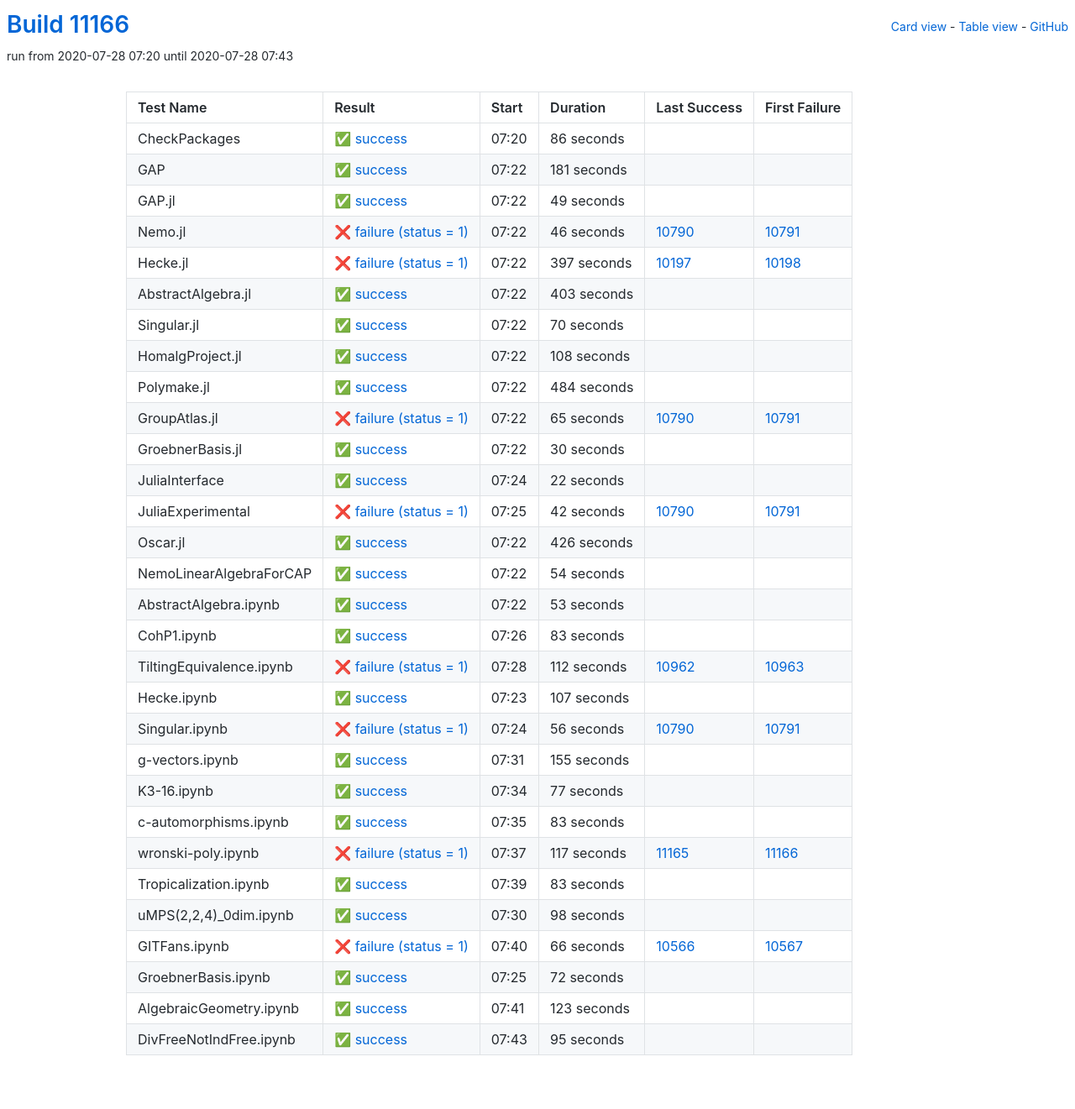
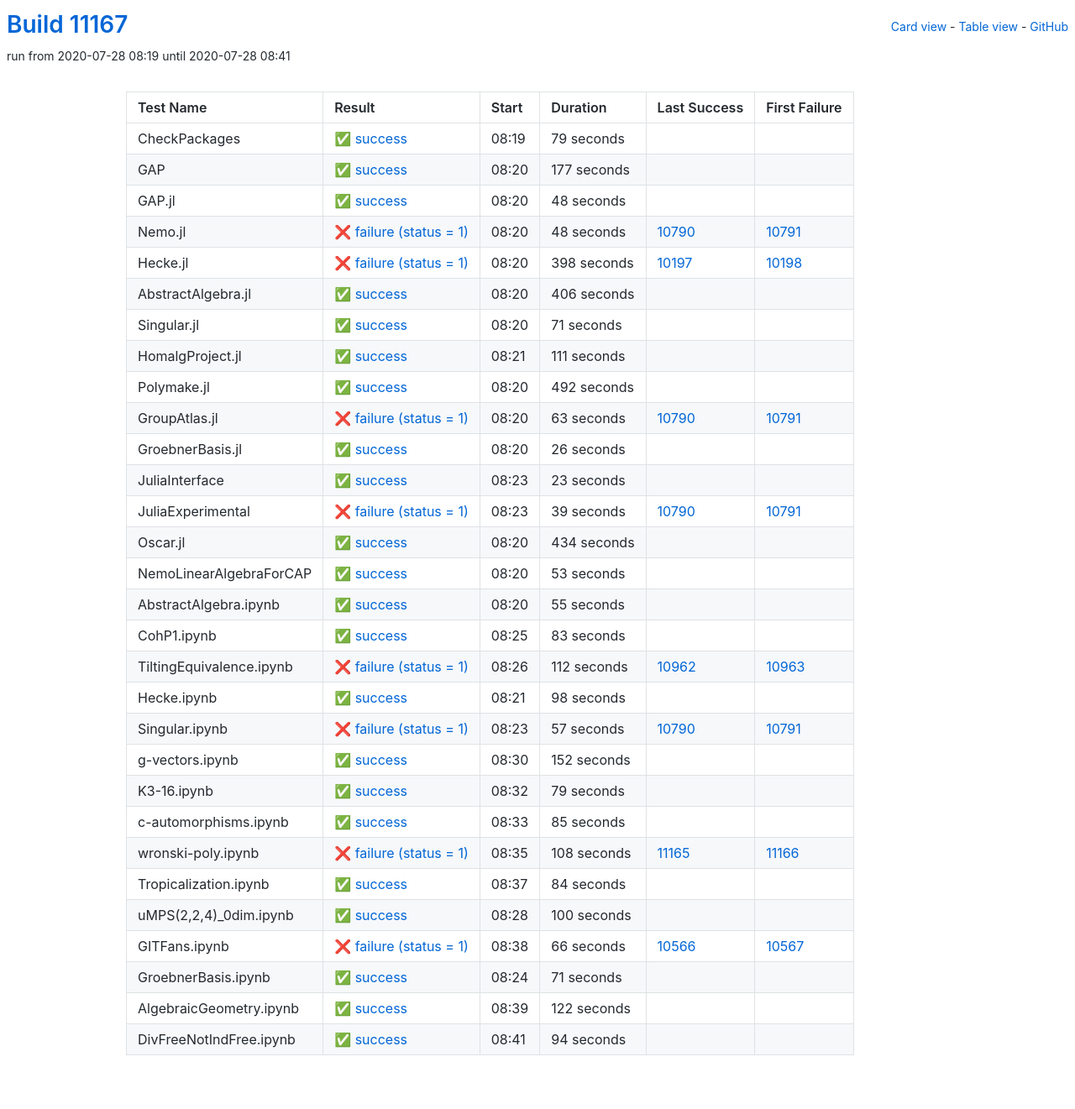
Before and after one commit to oscar-system/oscar-ci-status, a Jekyll site: the page built from table.html, in a window 1280 px wide. Shown: the whole page at 84% size. Built offline with Jekyll 4.4.1, drawn with Linux system fonts in a browser that asks for light colours.

Commit message:
Build #11167

```diff
--- a/_data/ci.yml
+++ b/_data/ci.yml
@@ -1,6 +1,6 @@
 ---
-build: 11166
-build_url: https://oscarci.mathematik.uni-kl.de/job/oscar/11166/
+build: 11167
+build_url: https://oscarci.mathematik.uni-kl.de/job/oscar/11167/
 job: oscar
 organization: oscar-system
 repo: oscar-ci-status
@@ -8,188 +8,176 @@
 tests:
 - name: CheckPackages
   id: checkpackages
-  log: https://oscarci.mathematik.uni-kl.de/job/oscar/11166/artifact/logs/build-11166/CheckPackages.log
-  start: 2020-07-28 07:20
+  log: https://oscarci.mathematik.uni-kl.de/job/oscar/11167/artifact/logs/build-11167/CheckPackages.log
+  start: 2020-07-28 08:19
   success: true
   exitcode: 0
   status: success
-  duration: 86
+  duration: 79
   last_success: false
   last_success_url:
   first_failure: false
   first_failure_url:
 - name: GAP
   id: gap
-  log: https://oscarci.mathematik.uni-kl.de/job/oscar/11166/artifact/logs/build-11166/GAP.log
-  start: 2020-07-28 07:22
+  log: https://oscarci.mathematik.uni-kl.de/job/oscar/11167/artifact/logs/build-11167/GAP.log
+  start: 2020-07-28 08:20
   success: true
   exitcode: 0
   status: success
-  duration: 181
+  duration: 177
   last_success: false
   last_success_url:
   first_failure: false
   first_failure_url:
 - name: GAP.jl
   id: gap-jl
-  log: https://oscarci.mathematik.uni-kl.de/job/oscar/11166/artifact/logs/build-11166/GAP.jl.log
-  start: 2020-07-28 07:22
+  log: https://oscarci.mathematik.uni-kl.de/job/oscar/11167/artifact/logs/build-11167/GAP.jl.log
+  start: 2020-07-28 08:20
   success: true
   exitcode: 0
   status: success
-  duration: 49
+  duration: 48
   last_success: false
   last_success_url:
   first_failure: false
   first_failure_url:
 - name: Nemo.jl
   id: nemo-jl
-  log: https://oscarci.mathematik.uni-kl.de/job/oscar/11166/artifact/logs/build-11166/Nemo.jl.log
-  start: 2020-07-28 07:22
+  log: https://oscarci.mathematik.uni-kl.de/job/oscar/11167/artifact/logs/build-11167/Nemo.jl.log
+  start: 2020-07-28 08:20
   success: false
   exitcode: 1
   status: failure
-  duration: 46
+  duration: 48
   last_success: 10790
   last_success_url: https://oscarci.mathematik.uni-kl.de/job/oscar/10790/
   first_failure: 10791
   first_failure_url: https://oscarci.mathematik.uni-kl.de/job/oscar/10791/
 - name: Hecke.jl
   id: hecke-jl
-  log: https://oscarci.mathematik.uni-kl.de/job/oscar/11166/artifact/logs/build-11166/Hecke.jl.log
-  start: 2020-07-28 07:22
+  log: https://oscarci.mathematik.uni-kl.de/job/oscar/11167/artifact/logs/build-11167/Hecke.jl.log
+  start: 2020-07-28 08:20
   success: false
   exitcode: 1
   status: failure
-  duration: 397
+  duration: 398
   last_success: 10197
   last_success_url: https://oscarci.mathematik.uni-kl.de/job/oscar/10197/
   first_failure: 10198
   first_failure_url: https://oscarci.mathematik.uni-kl.de/job/oscar/10198/
 - name: AbstractAlgebra.jl
   id: abstractalgebra-jl
-  log: https://oscarci.mathematik.uni-kl.de/job/oscar/11166/artifact/logs/build-11166/AbstractAlgebra.jl.log
-  start: 2020-07-28 07:22
+  log: https://oscarci.mathematik.uni-kl.de/job/oscar/11167/artifact/logs/build-11167/AbstractAlgebra.jl.log
+  start: 2020-07-28 08:20
   success: true
   exitcode: 0
   status: success
-  duration: 403
+  duration: 406
   last_success: false
   last_success_url:
   first_failure: false
   first_failure_url:
 - name: Singular.jl
   id: singular-jl
-  log: https://oscarci.mathematik.uni-kl.de/job/oscar/11166/artifact/logs/build-11166/Singular.jl.log
-  start: 2020-07-28 07:22
+  log: https://oscarci.mathematik.uni-kl.de/job/oscar/11167/artifact/logs/build-11167/Singular.jl.log
+  start: 2020-07-28 08:20
   success: true
   exitcode: 0
   status: success
-  duration: 70
+  duration: 71
   last_success: false
   last_success_url:
   first_failure: false
   first_failure_url:
 - name: HomalgProject.jl
   id: homalgproject-jl
-  log: https://oscarci.mathematik.uni-kl.de/job/oscar/11166/artifact/logs/build-11166/HomalgProject.jl.log
-  start: 2020-07-28 07:22
+  log: https://oscarci.mathematik.uni-kl.de/job/oscar/11167/artifact/logs/build-11167/HomalgProject.jl.log
+  start: 2020-07-28 08:21
   success: true
   exitcode: 0
   status: success
-  duration: 108
+  duration: 111
   last_success: false
   last_success_url:
   first_failure: false
   first_failure_url:
 - name: Polymake.jl
   id: polymake-jl
-  log: https://oscarci.mathematik.uni-kl.de/job/oscar/11166/artifact/logs/build-11166/Polymake.jl.log
-  start: 2020-07-28 07:22
+  log: https://oscarci.mathematik.uni-kl.de/job/oscar/11167/artifact/logs/build-11167/Polymake.jl.log
+  start: 2020-07-28 08:20
   success: true
   exitcode: 0
   status: success
-  duration: 484
+  duration: 492
   last_success: false
   last_success_url:
   first_failure: false
   first_failure_url:
 - name: GroupAtlas.jl
   id: groupatlas-jl
-  log: https://oscarci.mathematik.uni-kl.de/job/oscar/11166/artifact/logs/build-11166/GroupAtlas.jl.log
-  start: 2020-07-28 07:22
+  log: https://oscarci.mathematik.uni-kl.de/job/oscar/11167/artifact/logs/build-11167/GroupAtlas.jl.log
+  start: 2020-07-28 08:20
   success: false
   exitcode: 1
   status: failure
-  duration: 65
+  duration: 63
   last_success: 10790
   last_success_url: https://oscarci.mathematik.uni-kl.de/job/oscar/10790/
   first_failure: 10791
   first_failure_url: https://oscarci.mathematik.uni-kl.de/job/oscar/10791/
 - name: GroebnerBasis.jl
   id: groebnerbasis-jl
-  log: https://oscarci.mathematik.uni-kl.de/job/oscar/11166/artifact/logs/build-11166/GroebnerBasis.jl.log
-  start: 2020-07-28 07:22
+  log: https://oscarci.mathematik.uni-kl.de/job/oscar/11167/artifact/logs/build-11167/GroebnerBasis.jl.log
+  start: 2020-07-28 08:20
   success: true
   exitcode: 0
   status: success
-  duration: 30
+  duration: 26
   last_success: false
   last_success_url:
   first_failure: false
   first_failure_url:
 - name: JuliaInterface
   id: juliainterface
-  log: https://oscarci.mathematik.uni-kl.de/job/oscar/11166/artifact/logs/build-11166/JuliaInterface.log
-  start: 2020-07-28 07:24
+  log: https://oscarci.mathematik.uni-kl.de/job/oscar/11167/artifact/logs/build-11167/JuliaInterface.log
+  start: 2020-07-28 08:23
   success: true
   exitcode: 0
   status: success
-  duration: 22
+  duration: 23
   last_success: false
   last_success_url:
   first_failure: false
   first_failure_url:
 - name: JuliaExperimental
   id: juliaexperimental
-  log: https://oscarci.mathematik.uni-kl.de/job/oscar/11166/artifact/logs/build-11166/JuliaExperimental.log
-  start: 2020-07-28 07:25
+  log: https://oscarci.mathematik.uni-kl.de/job/oscar/11167/artifact/logs/build-11167/JuliaExperimental.log
+  start: 2020-07-28 08:23
   success: false
   exitcode: 1
   status: failure
-  duration: 42
+  duration: 39
   last_success: 10790
   last_success_url: https://oscarci.mathematik.uni-kl.de/job/oscar/10790/
   first_failure: 10791
   first_failure_url: https://oscarci.mathematik.uni-kl.de/job/oscar/10791/
 - name: Oscar.jl
   id: oscar-jl
-  log: https://oscarci.mathematik.uni-kl.de/job/oscar/11166/artifact/logs/build-11166/Oscar.jl.log
-  start: 2020-07-28 07:22
+  log: https://oscarci.mathematik.uni-kl.de/job/oscar/11167/artifact/logs/build-11167/Oscar.jl.log
+  start: 2020-07-28 08:20
   success: true
   exitcode: 0
   status: success
-  duration: 426
+  duration: 434
   last_success: false
   last_success_url:
   first_failure: false
   first_failure_url:
 - name: NemoLinearAlgebraForCAP
   id: nemolinearalgebraforcap
-  log: https://oscarci.mathematik.uni-kl.de/job/oscar/11166/artifact/logs/build-11166/NemoLinearAlgebraForCAP.log
-  start: 2020-07-28 07:22
-  success: true
-  exitcode: 0
-  status: success
-  duration: 54
-  last_success: false
-  last_success_url:
-  first_failure: false
-  first_failure_url:
-- name: AbstractAlgebra.ipynb
-  id: abstractalgebra-ipynb
-  log: https://oscarci.mathematik.uni-kl.de/job/oscar/11166/artifact/logs/build-11166/AbstractAlgebra.ipynb.log
-  start: 2020-07-28 07:22
+  log: https://oscarci.mathematik.uni-kl.de/job/oscar/11167/artifact/logs/build-11167/NemoLinearAlgebraForCAP.log
+  start: 2020-07-28 08:20
   success: true
   exitcode: 0
   status: success
@@ -198,10 +186,22 @@
   last_success_url:
   first_failure: false
   first_failure_url:
+- name: AbstractAlgebra.ipynb
+  id: abstractalgebra-ipynb
+  log: https://oscarci.mathematik.uni-kl.de/job/oscar/11167/artifact/logs/build-11167/AbstractAlgebra.ipynb.log
+  start: 2020-07-28 08:20
+  success: true
+  exitcode: 0
+  status: success
+  duration: 55
+  last_success: false
+  last_success_url:
+  first_failure: false
+  first_failure_url:
 - name: CohP1.ipynb
   id: cohp1-ipynb
-  log: https://oscarci.mathematik.uni-kl.de/job/oscar/11166/artifact/logs/build-11166/CohP1.ipynb.log
-  start: 2020-07-28 07:26
+  log: https://oscarci.mathematik.uni-kl.de/job/oscar/11167/artifact/logs/build-11167/CohP1.ipynb.log
+  start: 2020-07-28 08:25
   success: true
   exitcode: 0
   status: success
@@ -212,8 +212,8 @@
   first_failure_url:
 - name: TiltingEquivalence.ipynb
   id: tiltingequivalence-ipynb
-  log: https://oscarci.mathematik.uni-kl.de/job/oscar/11166/artifact/logs/build-11166/TiltingEquivalence.ipynb.log
-  start: 2020-07-28 07:28
+  log: https://oscarci.mathematik.uni-kl.de/job/oscar/11167/artifact/logs/build-11167/TiltingEquivalence.ipynb.log
+  start: 2020-07-28 08:26
   success: false
   exitcode: 1
   status: failure
@@ -224,92 +224,8 @@
   first_failure_url: https://oscarci.mathematik.uni-kl.de/job/oscar/10963/
 - name: Hecke.ipynb
   id: hecke-ipynb
-  log: https://oscarci.mathematik.uni-kl.de/job/oscar/11166/artifact/logs/build-11166/Hecke.ipynb.log
-  start: 2020-07-28 07:23
-  success: true
-  exitcode: 0
-  status: success
-  duration: 107
-  last_success: false
-  last_success_url:
-  first_failure: false
-  first_failure_url:
-- name: Singular.ipynb
-  id: singular-ipynb
-  log: https://oscarci.mathematik.uni-kl.de/job/oscar/11166/artifact/logs/build-11166/Singular.ipynb.log
-  start: 2020-07-28 07:24
-  success: false
-  exitcode: 1
-  status: failure
-  duration: 56
-  last_success: 10790
-  last_success_url: https://oscarci.mathematik.uni-kl.de/job/oscar/10790/
-  first_failure: 10791
-  first_failure_url: https://oscarci.mathematik.uni-kl.de/job/oscar/10791/
-- name: g-vectors.ipynb
-  id: g-vectors-ipynb
-  log: https://oscarci.mathematik.uni-kl.de/job/oscar/11166/artifact/logs/build-11166/g-vectors.ipynb.log
-  start: 2020-07-28 07:31
-  success: true
-  exitcode: 0
-  status: success
-  duration: 155
-  last_success: false
-  last_success_url:
-  first_failure: false
-  first_failure_url:
-- name: K3-16.ipynb
-  id: k3-16-ipynb
-  log: https://oscarci.mathematik.uni-kl.de/job/oscar/11166/artifact/logs/build-11166/K3-16.ipynb.log
-  start: 2020-07-28 07:34
-  success: true
-  exitcode: 0
-  status: success
-  duration: 77
-  last_success: false
-  last_success_url:
-  first_failure: false
-  first_failure_url:
-- name: c-automorphisms.ipynb
-  id: c-automorphisms-ipynb
-  log: https://oscarci.mathematik.uni-kl.de/job/oscar/11166/artifact/logs/build-11166/c-automorphisms.ipynb.log
-  start: 2020-07-28 07:35
-  success: true
-  exitcode: 0
-  status: success
-  duration: 83
-  last_success: false
-  last_success_url:
-  first_failure: false
-  first_failure_url:
-- name: wronski-poly.ipynb
-  id: wronski-poly-ipynb
-  log: https://oscarci.mathematik.uni-kl.de/job/oscar/11166/artifact/logs/build-11166/wronski-poly.ipynb.log
-  start: 2020-07-28 07:37
-  success: false
-  exitcode: 1
-  status: failure
-  duration: 117
-  last_success: 11165
-  last_success_url: https://oscarci.mathematik.uni-kl.de/job/oscar/11165/
-  first_failure: 11166
-  first_failure_url: https://oscarci.mathematik.uni-kl.de/job/oscar/11166/
-- name: Tropicalization.ipynb
-  id: tropicalization-ipynb
-  log: https://oscarci.mathematik.uni-kl.de/job/oscar/11166/artifact/logs/build-11166/Tropicalization.ipynb.log
-  start: 2020-07-28 07:39
-  success: true
-  exitcode: 0
-  status: success
-  duration: 83
-  last_success: false
-  last_success_url:
-  first_failure: false
-  first_failure_url:
-- name: uMPS(2,2,4)_0dim.ipynb
-  id: umps-2-2-4-0dim-ipynb
-  log: https://oscarci.mathematik.uni-kl.de/job/oscar/11166/artifact/logs/build-11166/uMPS-2-2-4-_0dim.ipynb.log
-  start: 2020-07-28 07:30
+  log: https://oscarci.mathematik.uni-kl.de/job/oscar/11167/artifact/logs/build-11167/Hecke.ipynb.log
+  start: 2020-07-28 08:21
   success: true
   exitcode: 0
   status: success
@@ -318,10 +234,94 @@
   last_success_url:
   first_failure: false
   first_failure_url:
+- name: Singular.ipynb
+  id: singular-ipynb
+  log: https://oscarci.mathematik.uni-kl.de/job/oscar/11167/artifact/logs/build-11167/Singular.ipynb.log
+  start: 2020-07-28 08:23
+  success: false
+  exitcode: 1
+  status: failure
+  duration: 57
+  last_success: 10790
+  last_success_url: https://oscarci.mathematik.uni-kl.de/job/oscar/10790/
+  first_failure: 10791
+  first_failure_url: https://oscarci.mathematik.uni-kl.de/job/oscar/10791/
+- name: g-vectors.ipynb
+  id: g-vectors-ipynb
+  log: https://oscarci.mathematik.uni-kl.de/job/oscar/11167/artifact/logs/build-11167/g-vectors.ipynb.log
+  start: 2020-07-28 08:30
+  success: true
+  exitcode: 0
+  status: success
+  duration: 152
+  last_success: false
+  last_success_url:
+  first_failure: false
+  first_failure_url:
+- name: K3-16.ipynb
+  id: k3-16-ipynb
+  log: https://oscarci.mathematik.uni-kl.de/job/oscar/11167/artifact/logs/build-11167/K3-16.ipynb.log
+  start: 2020-07-28 08:32
+  success: true
+  exitcode: 0
+  status: success
+  duration: 79
+  last_success: false
+  last_success_url:
+  first_failure: false
+  first_failure_url:
+- name: c-automorphisms.ipynb
+  id: c-automorphisms-ipynb
+  log: https://oscarci.mathematik.uni-kl.de/job/oscar/11167/artifact/logs/build-11167/c-automorphisms.ipynb.log
+  start: 2020-07-28 08:33
+  success: true
+  exitcode: 0
+  status: success
+  duration: 85
+  last_success: false
+  last_success_url:
+  first_failure: false
+  first_failure_url:
+- name: wronski-poly.ipynb
+  id: wronski-poly-ipynb
+  log: https://oscarci.mathematik.uni-kl.de/job/oscar/11167/artifact/logs/build-11167/wronski-poly.ipynb.log
+  start: 2020-07-28 08:35
+  success: false
+  exitcode: 1
+  status: failure
+  duration: 108
+  last_success: 11165
+  last_success_url: https://oscarci.mathematik.uni-kl.de/job/oscar/11165/
+  first_failure: 11166
+  first_failure_url: https://oscarci.mathematik.uni-kl.de/job/oscar/11166/
+- name: Tropicalization.ipynb
+  id: tropicalization-ipynb
+  log: https://oscarci.mathematik.uni-kl.de/job/oscar/11167/artifact/logs/build-11167/Tropicalization.ipynb.log
+  start: 2020-07-28 08:37
+  success: true
+  exitcode: 0
+  status: success
+  duration: 84
+  last_success: false
+  last_success_url:
+  first_failure: false
+  first_failure_url:
+- name: uMPS(2,2,4)_0dim.ipynb
+  id: umps-2-2-4-0dim-ipynb
+  log: https://oscarci.mathematik.uni-kl.de/job/oscar/11167/artifact/logs/build-11167/uMPS-2-2-4-_0dim.ipynb.log
+  start: 2020-07-28 08:28
+  success: true
+  exitcode: 0
+  status: success
+  duration: 100
+  last_success: false
+  last_success_url:
+  first_failure: false
+  first_failure_url:
 - name: GITFans.ipynb
   id: gitfans-ipynb
-  log: https://oscarci.mathematik.uni-kl.de/job/oscar/11166/artifact/logs/build-11166/GITFans.ipynb.log
-  start: 2020-07-28 07:40
+  log: https://oscarci.mathematik.uni-kl.de/job/oscar/11167/artifact/logs/build-11167/GITFans.ipynb.log
+  start: 2020-07-28 08:38
   success: false
   exitcode: 1
   status: failure
@@ -332,36 +332,36 @@
   first_failure_url: https://oscarci.mathematik.uni-kl.de/job/oscar/10567/
 - name: GroebnerBasis.ipynb
   id: groebnerbasis-ipynb
-  log: https://oscarci.mathematik.uni-kl.de/job/oscar/11166/artifact/logs/build-11166/GroebnerBasis.ipynb.log
-  start: 2020-07-28 07:25
+  log: https://oscarci.mathematik.uni-kl.de/job/oscar/11167/artifact/logs/build-11167/GroebnerBasis.ipynb.log
+  start: 2020-07-28 08:24
   success: true
   exitcode: 0
   status: success
-  duration: 72
+  duration: 71
   last_success: false
   last_success_url:
   first_failure: false
   first_failure_url:
 - name: AlgebraicGeometry.ipynb
   id: algebraicgeometry-ipynb
-  log: https://oscarci.mathematik.uni-kl.de/job/oscar/11166/artifact/logs/build-11166/AlgebraicGeometry.ipynb.log
-  start: 2020-07-28 07:41
+  log: https://oscarci.mathematik.uni-kl.de/job/oscar/11167/artifact/logs/build-11167/AlgebraicGeometry.ipynb.log
+  start: 2020-07-28 08:39
   success: true
   exitcode: 0
   status: success
-  duration: 123
+  duration: 122
   last_success: false
   last_success_url:
   first_failure: false
   first_failure_url:
 - name: DivFreeNotIndFree.ipynb
   id: divfreenotindfree-ipynb
-  log: https://oscarci.mathematik.uni-kl.de/job/oscar/11166/artifact/logs/build-11166/DivFreeNotIndFree.ipynb.log
-  start: 2020-07-28 07:43
+  log: https://oscarci.mathematik.uni-kl.de/job/oscar/11167/artifact/logs/build-11167/DivFreeNotIndFree.ipynb.log
+  start: 2020-07-28 08:41
   success: true
   exitcode: 0
   status: success
-  duration: 95
+  duration: 94
   last_success: false
   last_success_url:
   first_failure: false
```
Also changed, not shown: README.md.
